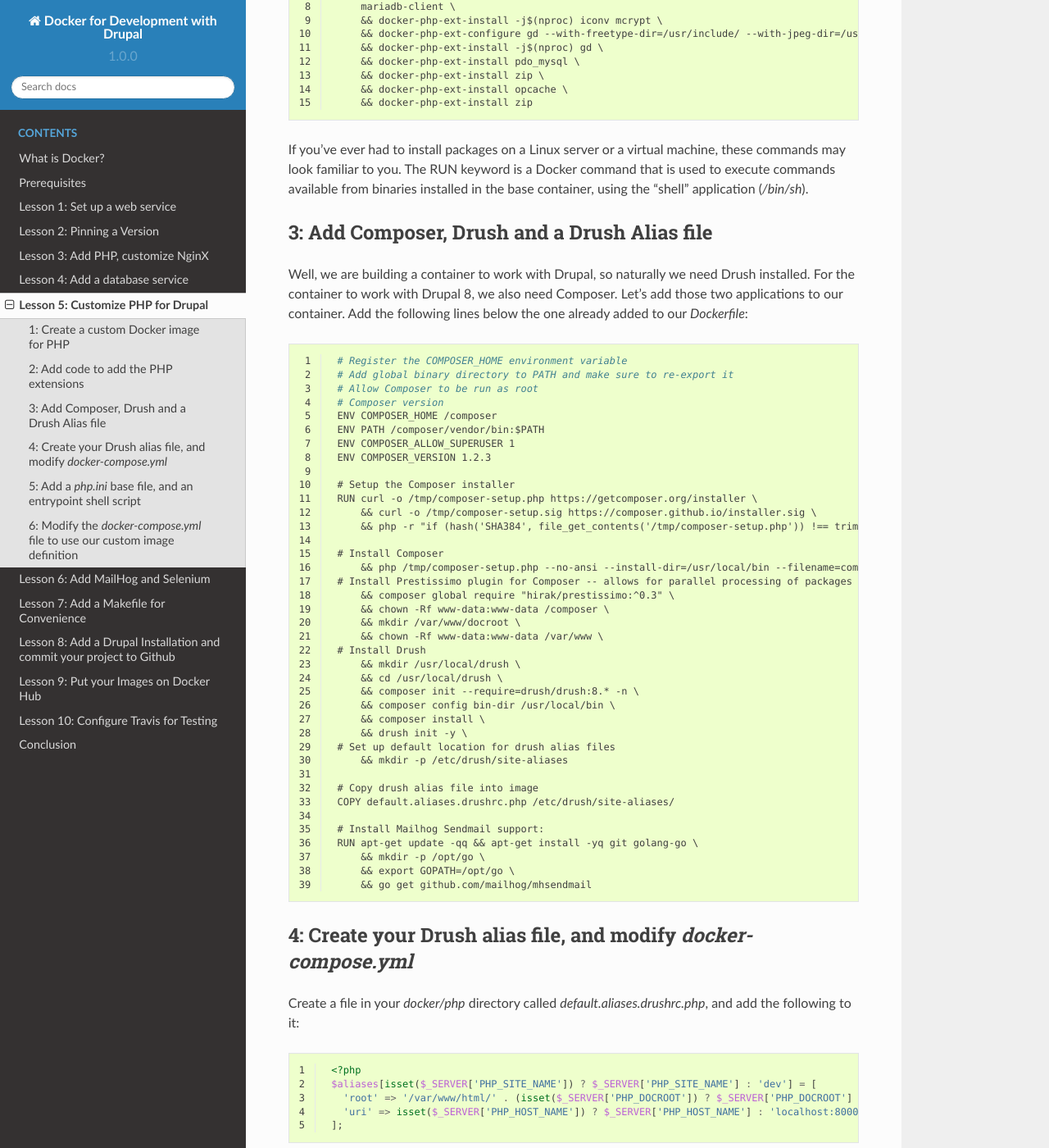
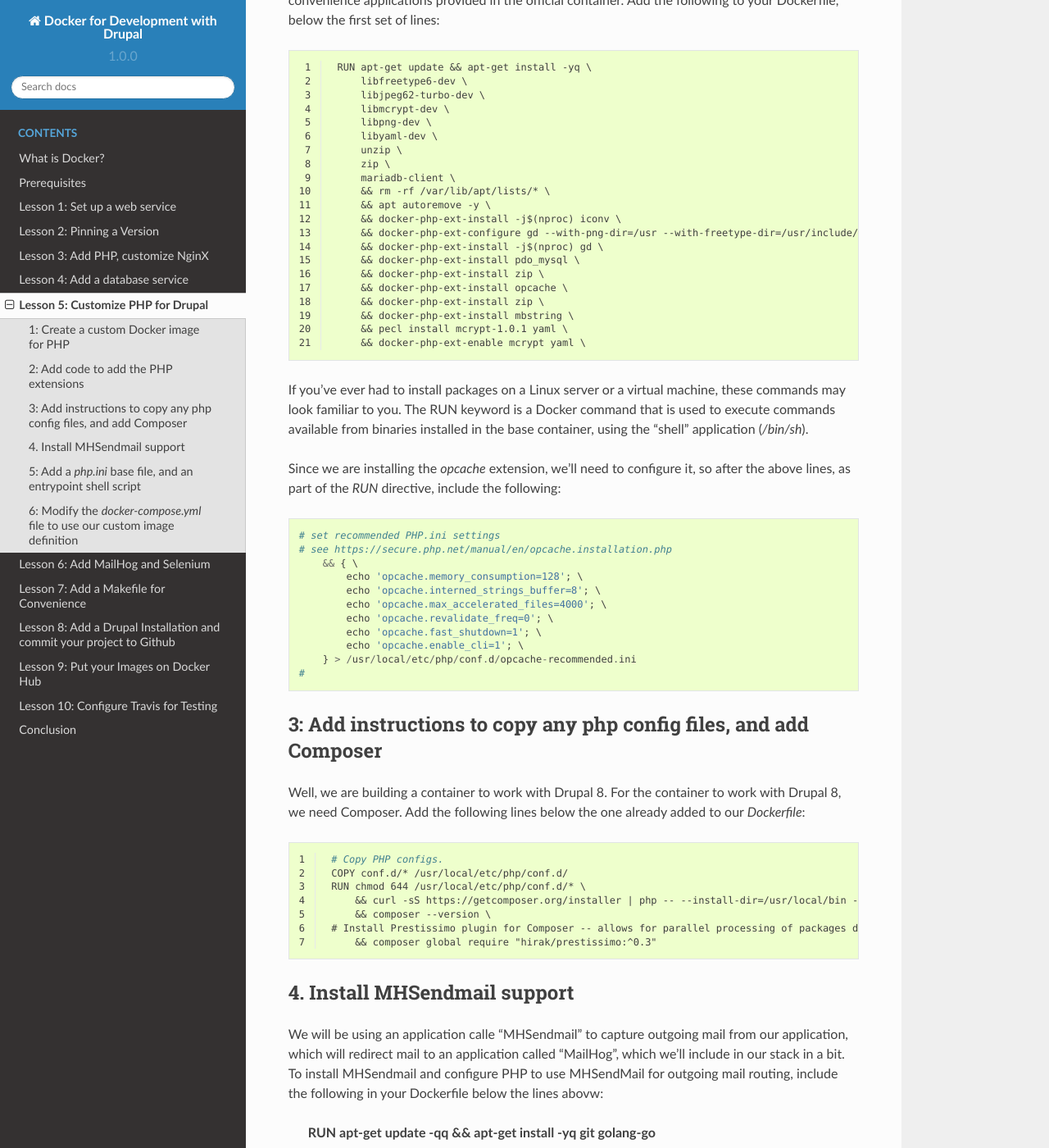
Before and after one commit to codementality/docker-for-drupal-development, a Sphinx documentation site: the page built from docs/lessonfive.rst, in a window 1280 px wide and 1400 px high, scrolled down 1631 px. Shown: the whole window at 82% size. Built offline with Sphinx 7.4.7 and the Read the Docs theme 2.0.0, drawn with Linux system fonts in a browser that asks for light colours; some of the changed text lies outside the part shown.

Commit message:
Updating Lesson five

```diff
--- a/docs/lessonfive.rst
+++ b/docs/lessonfive.rst
@@ -11,11 +11,12 @@
 - A Database extension for MySQL
 - an Image Library extension (GD)
 - Opcode Cache (opcache)
+- Mbstring (for multilingual and UTF-8 / UCS-2 encoding)
 
 I would recommend that you also install:
 
-- Mcrypt (an encryption library)
-- Iconv extension (Human Language and Character Encoding Support), needed for some mime support, UTF8, latin character support etc.
+- Mcrypt (an encryption library, which must be installed using PECL)
+- Iconv extension (Human Language and Character Encoding Support), needed for some mime support, UTF8, UCS-2, latin character support etc.
 
 Some Drupal security extensions will leverage Mcrypt if it's available.
 
@@ -24,6 +25,10 @@
 - Zip
 - Unzip
 - Zip PHP extension
+
+Drupal 8 and the Composer Project for Drupal both use yaml files, so we'll also install:
+
+-PHP Yaml
 
 Finally, since our MySQL container is separate from the container where PHP is located, you will need a MySQL client application for some of the Drush sql commands, so we'll install:
 
@@ -38,11 +43,13 @@
 .. code-block:: yaml
    :linenos:
 
-    FROM php:7.0-fpm
+    FROM php:7.2-fpm
 
-    MAINTAINER Lisa Ridley "lhridley@gmail.com"
+    MAINTAINER Lisa Ridley "lisa@codementality.com"
 
 We're going to base our Dockerfile on the same container we are using to build our application stack currently.
+
+While we are at it, go ahead and create the directory `docker/php/conf.d` as well, we'll be using that later.
 
 2:  Add code to add the PHP extensions
 ######################################
@@ -54,90 +61,79 @@
 .. code-block:: yaml
    :linenos:
 
-    RUN apt-get update && apt-get install -y \
+    RUN apt-get update && apt-get install -yq \
         libfreetype6-dev \
         libjpeg62-turbo-dev \
         libmcrypt-dev \
-        libpng12-dev \
+        libpng-dev \
+        libyaml-dev \
         unzip \
         zip \
         mariadb-client \
-        && docker-php-ext-install -j$(nproc) iconv mcrypt \
-        && docker-php-ext-configure gd --with-freetype-dir=/usr/include/ --with-jpeg-dir=/usr/include/ \
+        && rm -rf /var/lib/apt/lists/* \
+        && apt autoremove -y \
+        && docker-php-ext-install -j$(nproc) iconv \
+        && docker-php-ext-configure gd --with-png-dir=/usr --with-freetype-dir=/usr/include/ --with-jpeg-dir=/usr/include/ \
         && docker-php-ext-install -j$(nproc) gd \
         && docker-php-ext-install pdo_mysql \
         && docker-php-ext-install zip \
         && docker-php-ext-install opcache \
-        && docker-php-ext-install zip
+        && docker-php-ext-install zip \
+        && docker-php-ext-install mbstring \
+        && pecl install mcrypt-1.0.1 yaml \
+        && docker-php-ext-enable mcrypt yaml \
 
 If you've ever had to install packages on a Linux server or a virtual machine, these commands may look familiar to you.  The RUN keyword is a Docker command that is used to execute commands available from binaries installed in the base container, using the "shell" application (`/bin/sh`).
 
-3:  Add Composer, Drush and a Drush Alias file
-##############################################
+Since we are installing the `opcache` extension, we'll need to configure it, so after the above lines, as part of the `RUN` directive, include the following::
 
-Well, we are building a container to work with Drupal, so naturally we need Drush installed.  For the container to work with Drupal 8, we also need Composer.  Let's add those two applications to our container.  Add the following lines below the one already added to our `Dockerfile`:
+      # set recommended PHP.ini settings
+      # see https://secure.php.net/manual/en/opcache.installation.php
+          && { \
+              echo 'opcache.memory_consumption=128'; \
+              echo 'opcache.interned_strings_buffer=8'; \
+              echo 'opcache.max_accelerated_files=4000'; \
+              echo 'opcache.revalidate_freq=0'; \
+              echo 'opcache.fast_shutdown=1'; \
+              echo 'opcache.enable_cli=1'; \
+          } > /usr/local/etc/php/conf.d/opcache-recommended.ini
+      #
+
+
+3:  Add instructions to copy any php config files, and add Composer
+###################################################################
+
+Well, we are building a container to work with Drupal 8.  For the container to work with Drupal 8, we need Composer.  Add the following lines below the one already added to our `Dockerfile`:
 
 .. code-block:: yaml
    :linenos:
 
-    # Register the COMPOSER_HOME environment variable
-    # Add global binary directory to PATH and make sure to re-export it
-    # Allow Composer to be run as root
-    # Composer version
-    ENV COMPOSER_HOME /composer
-    ENV PATH /composer/vendor/bin:$PATH
-    ENV COMPOSER_ALLOW_SUPERUSER 1
-    ENV COMPOSER_VERSION 1.2.3
+    # Copy PHP configs.
+    COPY conf.d/* /usr/local/etc/php/conf.d/
+    RUN chmod 644 /usr/local/etc/php/conf.d/* \
+        && curl -sS https://getcomposer.org/installer | php -- --install-dir=/usr/local/bin --filename=composer \
+        && composer --version \
+    # Install Prestissimo plugin for Composer -- allows for parallel processing of packages during install / update
+        && composer global require "hirak/prestissimo:^0.3"
 
-    # Setup the Composer installer
-    RUN curl -o /tmp/composer-setup.php https://getcomposer.org/installer \
-        && curl -o /tmp/composer-setup.sig https://composer.github.io/installer.sig \
-        && php -r "if (hash('SHA384', file_get_contents('/tmp/composer-setup.php')) !== trim(file_get_contents('/tmp/composer-setup.sig'))) { unlink('/tmp/composer-setup.php'); echo 'Invalid installer' . PHP_EOL; exit(1); }" \
+4.  Install MHSendmail support
+##############################
 
-    # Install Composer
-        && php /tmp/composer-setup.php --no-ansi --install-dir=/usr/local/bin --filename=composer --version=${COMPOSER_VERSION} && rm -rf /tmp/composer-setup.php \
-    # Install Prestissimo plugin for Composer -- allows for parallel processing of packages during install / update
-        && composer global require "hirak/prestissimo:^0.3" \
-        && chown -Rf www-data:www-data /composer \
-        && mkdir /var/www/docroot \
-        && chown -Rf www-data:www-data /var/www \
-    # Install Drush
-        && mkdir /usr/local/drush \
-        && cd /usr/local/drush \
-        && composer init --require=drush/drush:8.* -n \
-        && composer config bin-dir /usr/local/bin \
-        && composer install \
-        && drush init -y \
-    # Set up default location for drush alias files
-        && mkdir -p /etc/drush/site-aliases
+We will be using an application calle "MHSendmail" to capture outgoing mail from our application, which will redirect mail to an application called "MailHog", which we'll include in our stack in a bit.  To install MHSendmail and configure PHP to use MHSendMail for outgoing mail routing, include the following in your Dockerfile below the lines abovw:
 
-    # Copy drush alias file into image
-    COPY default.aliases.drushrc.php /etc/drush/site-aliases/
-
-    # Install Mailhog Sendmail support:
     RUN apt-get update -qq && apt-get install -yq git golang-go \
         && mkdir -p /opt/go \
         && export GOPATH=/opt/go \
-        && go get github.com/mailhog/mhsendmail
-
-4: Create your Drush alias file, and modify `docker-compose.yml`
-################################################################
-
-Create a file in your `docker/php` directory called `default.aliases.drushrc.php`, and add the following to it:
-
-.. code-block:: php
-   :linenos:
-
-    <?php
-    $aliases[isset($_SERVER['PHP_SITE_NAME']) ? $_SERVER['PHP_SITE_NAME'] : 'dev'] = [
-      'root' => '/var/www/html/' . (isset($_SERVER['PHP_DOCROOT']) ? $_SERVER['PHP_DOCROOT'] : ''),
-      'uri' => isset($_SERVER['PHP_HOST_NAME']) ? $_SERVER['PHP_HOST_NAME'] : 'localhost:8000',
-    ];
+        && go get github.com/mailhog/mhsendmail \
+    # Add configuration to PHP for MHSendmail
+        && { \
+          echo 'sendmail_path = "/opt/go/bin/mhsendmail --smtp-addr=mailhog:1025"'; \
+        } > /usr/local/etc/php/conf.d/mailhog.ini
 
 5:  Add a `php.ini` base file, and an entrypoint shell script
 #############################################################
 
-Create a base `php.ini` file with some commonly adjusted settings in it, plus some we will need in our next lesson.  Create a file named `php.ini` in `docker/php` and include the following:
+Create a base `php.ini` file with some commonly adjusted settings in it, plus some we will need in our next lesson.  Create a file named `php.ini` in `docker/php/conf.d` and include the following:
 
 .. code-block:: ini
    :linenos:
@@ -149,19 +145,6 @@
     ;post_max_size =
     ;upload_max_filesize =
     ;max_execution_time =
-
-    [opcache]
-    opcache.enable = On
-    opcache.validate_timestamps = 1
-    opcache.revalidate_freq = 2
-    opcache.max_accelerated_files = 20000
-    opcache.memory_consumption = 64
-    opcache.interned_strings_buffer = 16
-    opcache.fast_shutdown = 1
-
-    [mailhog]
-    ; Mailhog php.ini settings.
-    sendmail_path = "/opt/go/bin/mhsendmail --smtp-addr=mailhog:1025"
 
 Now, we will add an Entrypoint script for our container.  Create a file called `docker-entrypoint.sh` in `docker/php` and include the following:
 
@@ -200,10 +183,8 @@
 .. code-block:: YAML
    :linenos:
 
-
-    # Add php.ini base file
-    COPY php.ini /usr/local/etc/php/conf.d/php.ini
-
+    # add PHP override config file
+    COPY conf.d/php.ini /usr/local/etc/php/conf.d/php.ini
     # Add entrypoint script
     COPY docker-entrypoint.sh /usr/local/bin/
     # Make sure it's executable
@@ -212,7 +193,6 @@
     ENTRYPOINT ["/usr/local/bin/docker-entrypoint.sh"]
 
     CMD ["php-fpm"]
-
 
 6:  Modify the `docker-compose.yml` file to use our custom image definition
 ###########################################################################
@@ -259,7 +239,7 @@
 
 Now, execute `docker-compose up -d --build`, and let's see what happens.
 
-After your containers are up and running, navigate to `localhost:8000` and take a look at the information displayed.  You will now see that PHP has additional extensions installed for zip, iconv, mcrypt, pdo-mysql and gd, which were not installed previously.
+After your containers are up and running, navigate to `localhost:8000` and take a look at the information displayed.  You will now see that PHP has additional extensions installed for zip, iconv, mcrypt, pdo-mysql, gd and mbstring, which were not installed previously.
 
 Congratulations!  You have a complete Docker stack that is configured to support Drupal development.
 
@@ -268,7 +248,8 @@
 .. code-block:: yaml
    :linenos:
 
-    version: '2'
+    version: '3'
+
     services:
       web:
         build: ./docker/nginx/
@@ -279,11 +260,11 @@
         depends_on:
           - php
         environment:
-          #Make this the same for PHP
-          NGINX_DOCROOT: www
-          NGINX_SERVER_NAME: localhost
-          # Set to the same as the PHP_POST_MAX_SIZE, but use lowercase "m"
-          NGINX_MAX_BODY_SIZE: 20m
+         #Make this the same for PHP
+         NGINX_DOCROOT: web
+         NGINX_SERVER_NAME: localhost
+         # Set to the same as the PHP_POST_MAX_SIZE, but use lowercase "m"
+         NGINX_MAX_BODY_SIZE: 20m
 
       php:
         build: ./docker/php/
@@ -327,72 +308,45 @@
 .. code-block:: yaml
    :linenos:
 
-    FROM php:7.0-fpm
+    FROM php:7.2-fpm
 
-    MAINTAINER Lisa Ridley "lhridley@gmail.com"
+    MAINTAINER Lisa Ridley "lisa@codementality.com"
 
-    RUN apt-get update && apt-get install -y \
+    RUN apt-get update && apt-get install -yq \
         libfreetype6-dev \
         libjpeg62-turbo-dev \
         libmcrypt-dev \
-        libpng12-dev \
-        libbz2-dev \
+        libpng-dev \
+        libyaml-dev \
         unzip \
         zip \
         mariadb-client \
-    && docker-php-ext-install -j$(nproc) iconv mcrypt \
-    && docker-php-ext-configure gd --with-freetype-dir=/usr/include/ --with-jpeg-dir=/usr/include/ \
-    && docker-php-ext-install -j$(nproc) gd \
-    && docker-php-ext-install pdo_mysql zip opcache bz2
-
-    # Register the COMPOSER_HOME environment variable
-    # Add global binary directory to PATH and make sure to re-export it
-    # Allow Composer to be run as root
-    # Composer version
-    ENV COMPOSER_HOME /composer
-    ENV PATH /composer/vendor/bin:$PATH
-    ENV COMPOSER_ALLOW_SUPERUSER 1
-    ENV COMPOSER_VERSION 1.2.3
-
-    # Setup the Composer installer
-    RUN curl -o /tmp/composer-setup.php https://getcomposer.org/installer \
-        && curl -o /tmp/composer-setup.sig https://composer.github.io/installer.sig \
-        && php -r "if (hash('SHA384', file_get_contents('/tmp/composer-setup.php')) \
-        !== trim(file_get_contents('/tmp/composer-setup.sig'))) \
-        { unlink('/tmp/composer-setup.php'); echo 'Invalid installer' . \
-        PHP_EOL; exit(1); }" \
-
-    # Install Composer
-        && php /tmp/composer-setup.php --no-ansi --install-dir=/usr/local/bin \
-        --filename=composer --version=${COMPOSER_VERSION} && rm -rf /tmp/composer-setup.php \
-    # Install Prestissimo plugin for Composer -- allows for parallel processing of
-    # packages during install / update
-        && composer global require "hirak/prestissimo:^0.3" \
-        && chown -Rf www-data:www-data /composer \
-        && mkdir /var/www/docroot \
-        && chown -Rf www-data:www-data /var/www \
-    # Install Drush
-        && mkdir /usr/local/drush \
-        && cd /usr/local/drush \
-        && composer init --require=drush/drush:8.* -n \
-        && composer config bin-dir /usr/local/bin \
-        && composer install \
-        && drush init -y \
-    # Set up default location for drush alias files
-        && mkdir -p /etc/drush/site-aliases
-
-    # Copy drush alias file into image
-    COPY default.aliases.drushrc.php /etc/drush/site-aliases/
-
+        && rm -rf /var/lib/apt/lists/* \
+        && apt autoremove -y \
+        && docker-php-ext-install -j$(nproc) iconv \
+        && docker-php-ext-configure gd --with-png-dir=/usr --with-freetype-dir=/usr/include/ --with-jpeg-dir=/usr/include/ \
+        && docker-php-ext-install -j$(nproc) gd \
+        && docker-php-ext-install pdo_mysql \
+        && docker-php-ext-install zip \
+        && docker-php-ext-install opcache \
+        && docker-php-ext-install zip \
+        && docker-php-ext-install mbstring \
+        && pecl install mcrypt-1.0.1 yaml \
+        && docker-php-ext-enable mcrypt yaml
+    RUN chmod 644 /usr/local/etc/php/conf.d/* \
+        && curl -sS https://getcomposer.org/installer | php -- --install-dir=/usr/local/bin --filename=composer \
+        && composer --version
     # Install Mailhog Sendmail support:
     RUN apt-get update -qq && apt-get install -yq git golang-go \
         && mkdir -p /opt/go \
         && export GOPATH=/opt/go \
-        && go get github.com/mailhog/mhsendmail
-
-    # Add php.ini base file
-    COPY php.ini /usr/local/etc/php/conf.d/php.ini
-
+        && go get github.com/mailhog/mhsendmail \
+    # Add configuration to PHP for MHSendmail
+        && { \
+          echo 'sendmail_path = "/opt/go/bin/mhsendmail --smtp-addr=mailhog:1025"'; \
+        } > /usr/local/etc/php/conf.d/mailhog.ini
+    # add PHP override config file
+    COPY conf.d/php.ini /usr/local/etc/php/conf.d/php.ini
     # Add entrypoint script
     COPY docker-entrypoint.sh /usr/local/bin/
     # Make sure it's executable
```
Also changed, not shown: other parts of docs/lessonfive.rst (+3 -3 lines).
